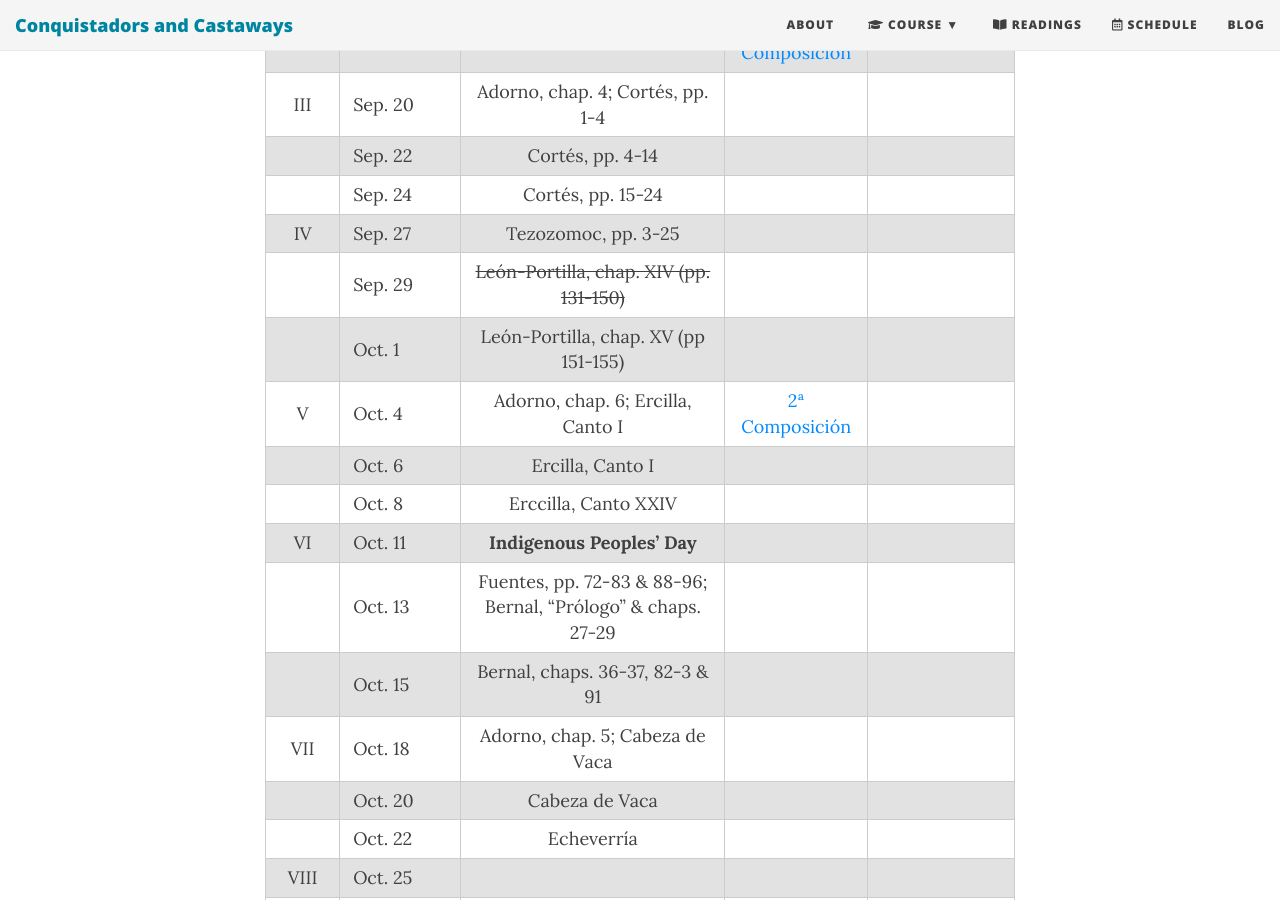
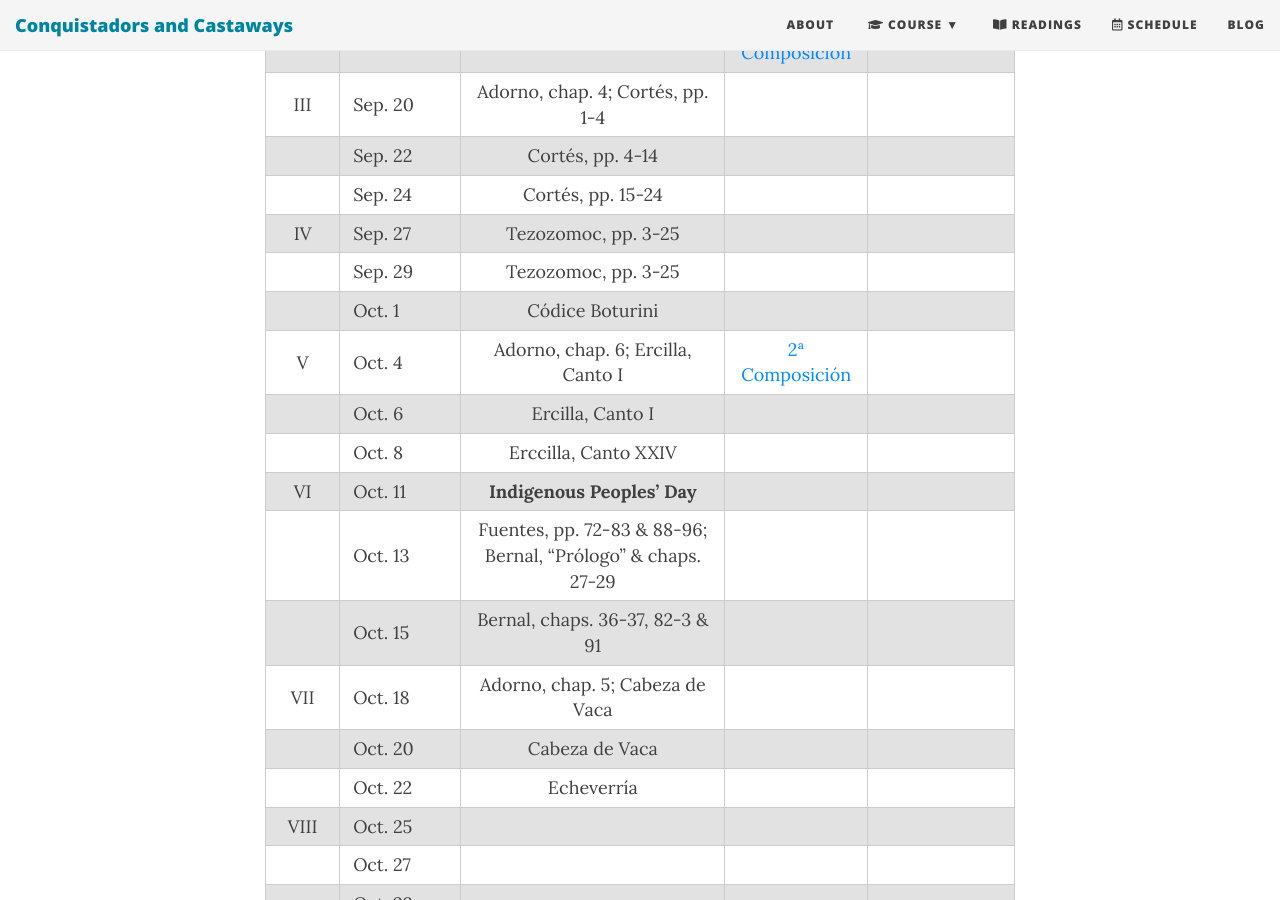
Before and after one commit to Hipomenes/ls452, a Jekyll site: the page built from calendar.md, in a window 1280 px wide and 900 px high, scrolled down 755 px. Built offline with Jekyll 4.4.1, drawn with Linux system fonts in a browser that asks for light colours; nearby versions of some CDN libraries.

Commit message:
Update calendar.md

```diff
--- a/calendar.md
+++ b/calendar.md
@@ -19,8 +19,8 @@ subtitle: Fall 2021
 |     | Sep. 22  | Cortés, pp. 4-14 | |
 |     | Sep. 24  | Cortés, pp. 15-24 ||
 | IV  | Sep. 27  | Tezozomoc, pp. 3-25  | |
-|     | Sep. 29  | ~~León-Portilla, chap. XIV (pp. 131-150)~~ |
-|     | Oct. 1   | León-Portilla, chap. XV (pp 151-155) |   |
+|     | Sep. 29  | Tezozomoc, pp. 3-25 |
+|     | Oct. 1   | Códice Boturini |   |
 | V   | Oct. 4   | Adorno, chap. 6; Ercilla, Canto I | [2ª Composición](https://dhcolmenares.net/ls452/assignments/#segunda-composici%C3%B3n) |
 |     | Oct. 6   | Ercilla, Canto I
 |     | Oct. 8   | Erccilla, Canto XXIV | |
```
